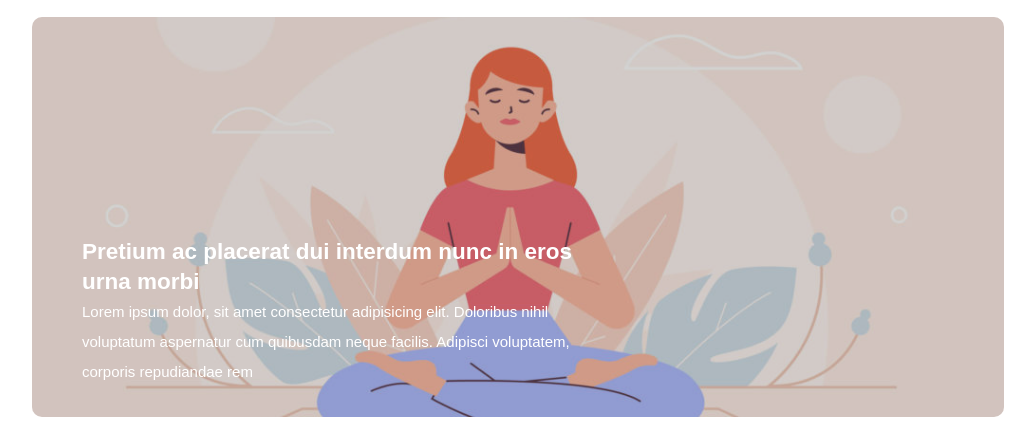
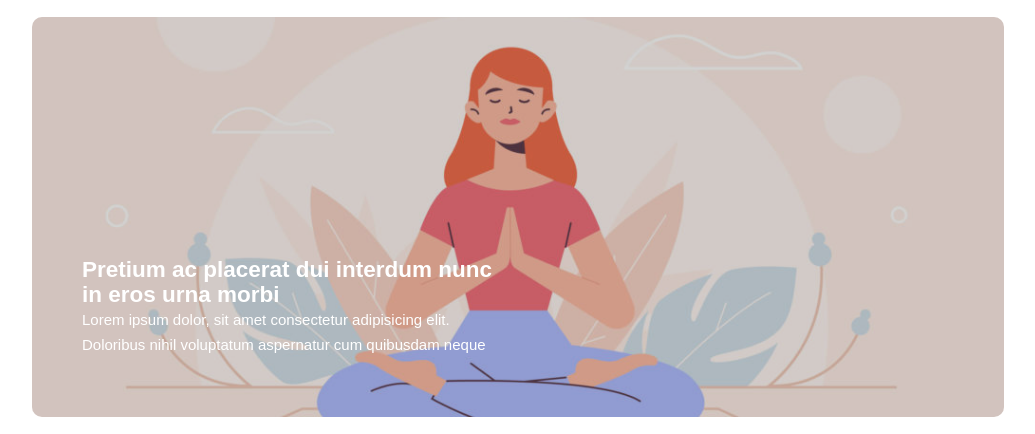
Before and after one commit to giagra91/htmlcss-wp, a plain HTML site: page index.html in a window 1280 px wide. Shown: the part 123-557 px from the top of the page, without its empty margins (122-1157 px from the left). Drawn offline with Linux system fonts and the light colour scheme.

Commit message:
completamento jambotron

```diff
--- a/css/style.css
+++ b/css/style.css
@@ -111,10 +111,10 @@ ol.nav-menu li{
 
 .jumbotron-text{
     color: white;
-    width: 500px;
-    line-height: 30px;
+    width: 420px;
+    line-height: 25px;
     font-size: 15px;
-    bottom: 30px;
+    bottom: 60px;
     left: 50px;
 }
 
--- a/index.html
+++ b/index.html
@@ -47,7 +47,7 @@
                         </h2>
 
                         <p>
-                            Lorem ipsum dolor, sit amet consectetur adipisicing elit. Doloribus nihil voluptatum aspernatur cum quibusdam neque facilis. Adipisci voluptatem, corporis repudiandae rem
+                            Lorem ipsum dolor, sit amet consectetur adipisicing elit. Doloribus nihil voluptatum aspernatur cum quibusdam neque
                         </p>
 
                     </div>
```
